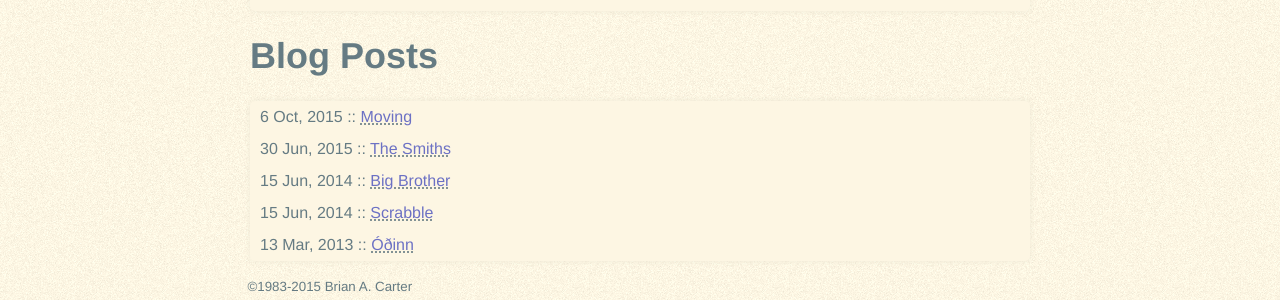
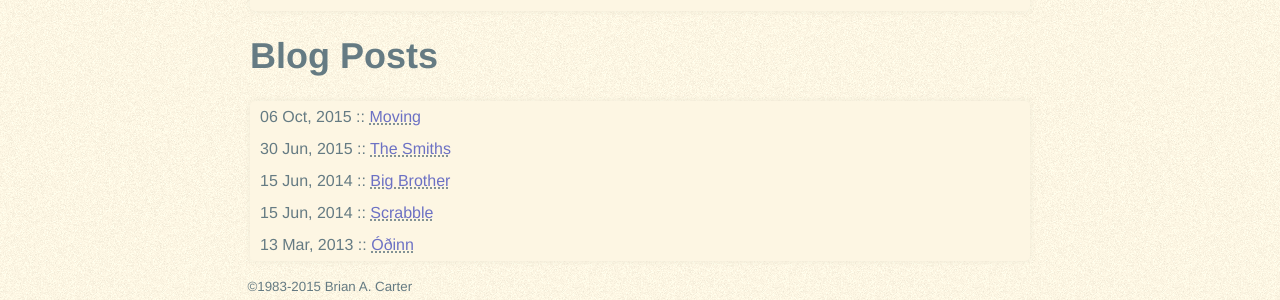
Before and after one commit to robotmachine/Jekyll-Blog, a Jekyll site: the page built from blog/index.html, in a window 1280 px wide. Shown: the part 164-464 px from the top of the page. Built offline with Jekyll 4.4.1, drawn with Linux system fonts in a browser that asks for light colours; some web fonts are replaced; Markdown is read by kramdown in place of the engine named in the settings.

```diff
--- a/blog/index.html
+++ b/blog/index.html
@@ -4,7 +4,7 @@ title: Blog Posts
 ---
 <p>
     {% for blog in site.categories.blog %}
-      {{ blog.date | date: "%-d %b, %Y" }} :: <abbr title="{{ blog.excerpt }}"><a href="{{ blog.url | prepend: site.url }}">{{ blog.title }}</a></abbr>
+      {{ blog.date | date: "%d %b, %Y" }} :: <abbr title="{{ blog.excerpt }}"><a href="{{ blog.url | prepend: site.url }}">{{ blog.title }}</a></abbr>
       {% if forloop.last == false %}<br>{% endif %}
     {% endfor %}
 </p>
```
